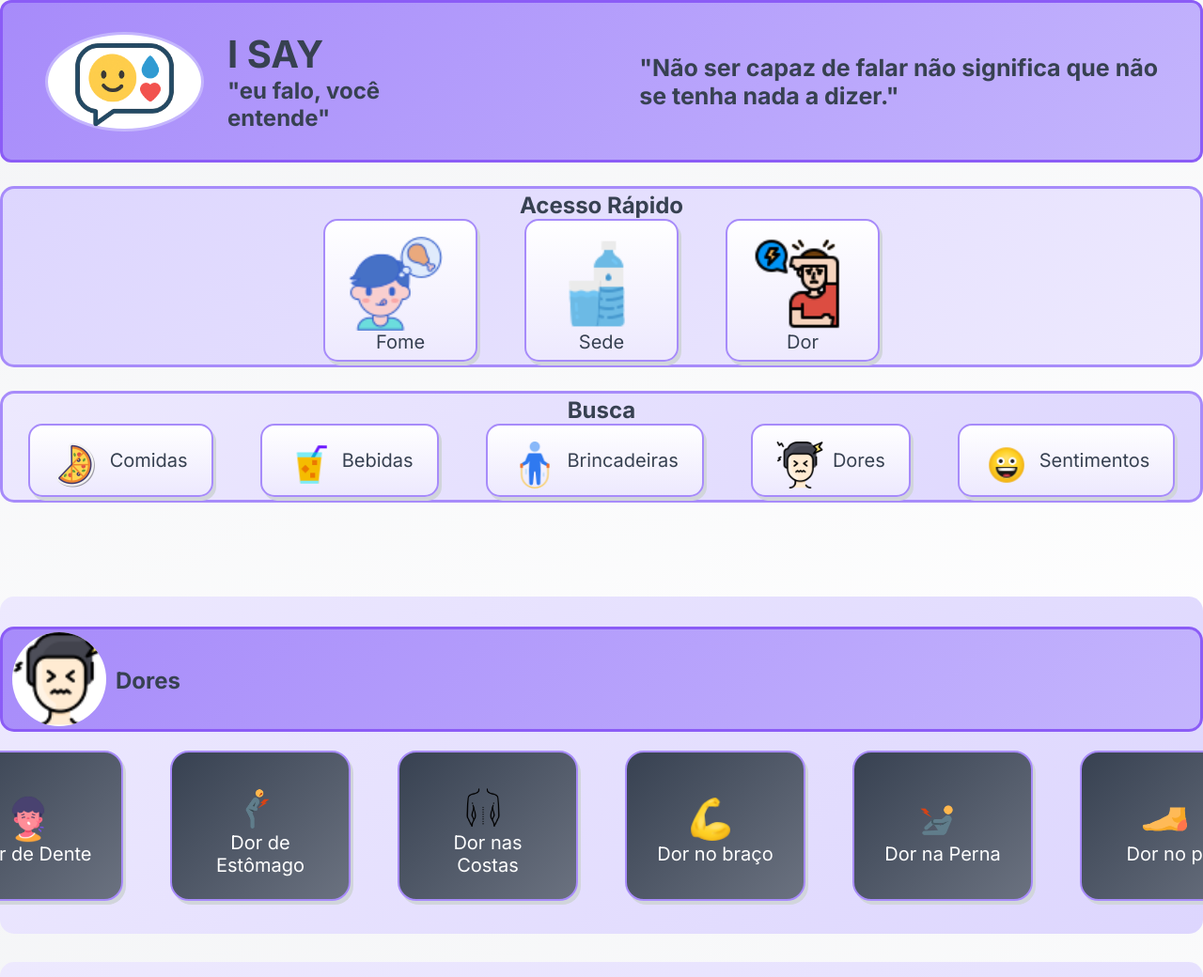
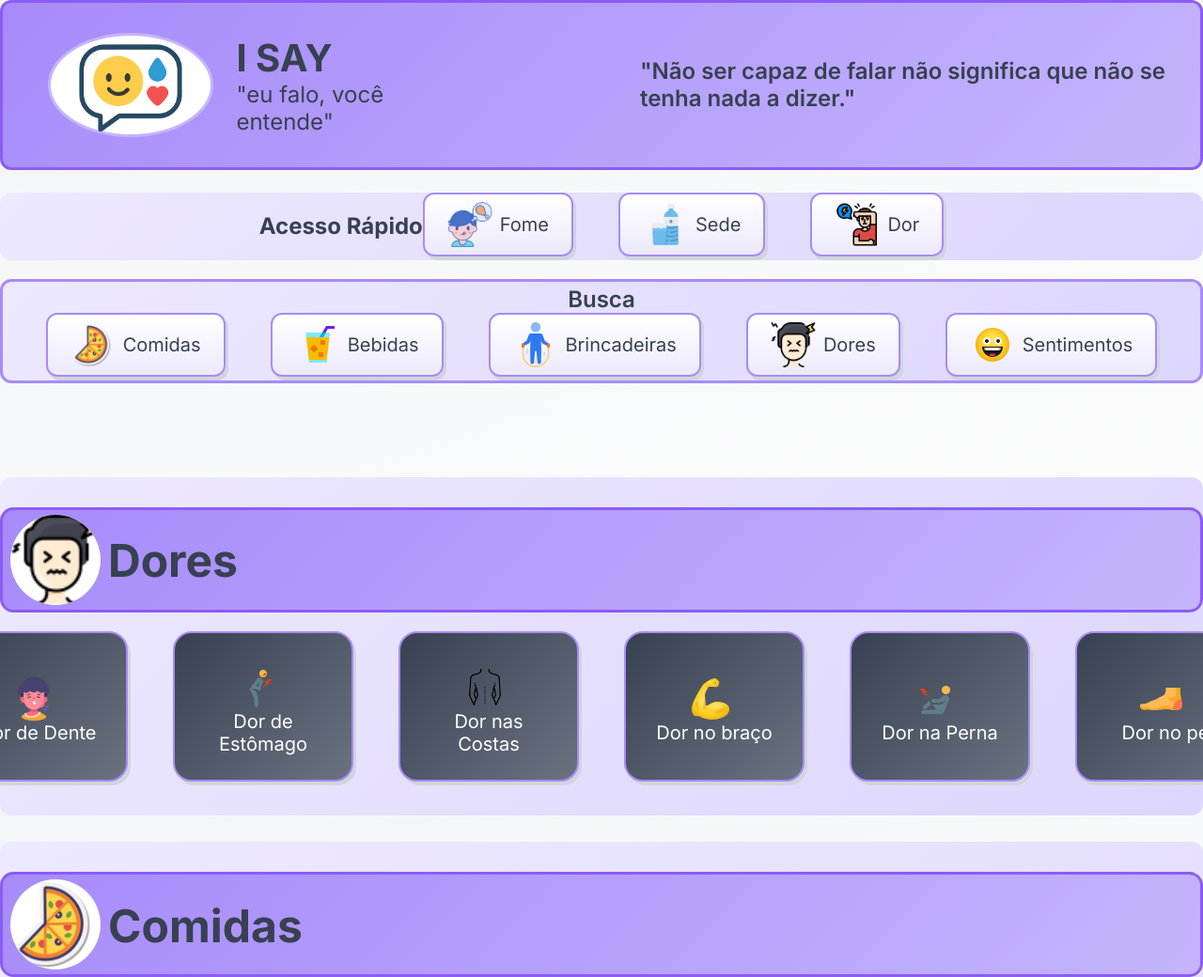
Before and after one commit to BrunoClemes/I-Say, a plain HTML site: page index.html in a window 1280 px wide. Shown: the top 1040 px of the page at 94% size. Drawn offline with Linux system fonts and the light colour scheme.

Commit message:
conserto de medidas

```diff
--- a/styles.css
+++ b/styles.css
@@ -19,17 +19,17 @@ header {
   display: flex;
   flex-direction: row;
   align-items: center;
-  padding: 1.875rem;
+  padding: 2rem;
   background: linear-gradient(135deg, #A78BFA, #C4B5FD);
-  margin-bottom: 1.563rem;
+  margin-bottom: 1.5rem;
   border: 3px solid #8B5CF6;
-  border-radius: 12px;
+  border-radius: 0.75rem;
 }
 
 .logo {
   background-color: #FFFFFF;
   border-radius: 50%;
-  margin-left: 0.938rem;
+  margin-left: 1rem;
   border: 3px solid #C4B5FD;
 }
 
@@ -41,7 +41,7 @@ img {
 }
 
 .name {
-  margin-left: 1.563rem;
+  margin-left: 1.5rem;
 }
 
 .name h1 {
@@ -53,14 +53,14 @@ img {
 
 h2 {
   color: #374151;
-  font-weight: 31.25rem;
+  font-weight: 500;
 }
 
 h3 {
   color: #374151;
-  margin-left: 15.625rem;
-  font-size: 1.563rem;
-  font-weight: 37.5rem;
+  margin-left: 15rem;
+  font-size: 1.5rem;
+  font-weight: 600;
 }
 
 nav {
@@ -76,7 +76,7 @@ nav {
 ul {
   display: flex;
   flex-direction: row;
-  gap: 3.125rem;
+  gap: 3rem;
   list-style-type: none;
   align-items: center;
   text-align: center;
@@ -85,17 +85,16 @@ ul {
 .myButton {
   box-shadow: 3px 4px 0px 0px #D1D5DB;
   background: linear-gradient(to bottom, #FFFFFF 0%, #EDE9FE 100%);
-  border-radius: 0.938rem;
+  border-radius: 0.75rem;
   border: 2px solid #A78BFA;
-  display: inline-block;
   cursor: pointer;
   color: #374151;
   font-size: 1.25rem;
-  padding: 0.438rem  1.563rem;
+  padding: 0.5rem 1.5rem;
   text-decoration: none;
   display: flex;
   align-items: center;
-  margin-bottom: 0.188rem;
+  margin-bottom: 0.25rem;
   transition: all 0.3s ease;
 }
 
@@ -106,52 +105,52 @@ ul {
 
 .myButton:active {
   position: relative;
-  top: 0.063rem;
+  top: 0.1rem;
 }
 
 .myButton img {
-  width: 3.125rem;
-  margin-right: 0.625rem;
+  width: 3rem;
+  margin-right: 0.5rem;
 }
 
-.urgência {
+.urgencia {
   background: linear-gradient(135deg, #DDD6FE, #EDE9FE);
   display: flex;
   flex-direction: column;
   border: 3px solid #A78BFA;
-  margin-bottom: 1.563rem;
-  border-radius: 0.938rem;
+  margin-bottom: 1.5rem;
+  border-radius: 0.75rem;
 }
 
-.urgência a {
-  display:flex;
+.urgencia a {
+  display: flex;
   flex-direction: column;
   align-items: center;
   text-align: center;
 }
 
-.urgência img {
-  width: 6.25rem;
+.urgencia img {
+  width: 6rem;
 }
 
-.urgência h1 {
+.urgencia h1 {
   color: #374151;
-  margin-top: 0.188rem;
-  font-weight: 37.5rem;
+  margin-top: 0.25rem;
+  font-weight: 600;
 }
 
 .busca {
   display: flex;
   flex-direction: column;
   border: 3px solid #A78BFA;
-  border-radius: 0.938rem;
+  border-radius: 0.75rem;
   margin-bottom: 1.25rem;
 }
 
 .busca h1 {
   color: #374151;
-  margin-top: 0.188rem;
-  font-weight: 37.5rem;
+  margin-top: 0.25rem;
+  font-weight: 600;
 }
 
 main {
@@ -162,21 +161,25 @@ main {
   height: 100%;
 }
 
-.tipo{
+.tipo {
   display: flex;
   flex-direction: row;
   align-items: center;
+  font-size: 1.8rem;
+  margin-top: 1.5rem;
+  margin-bottom: 1.25rem;
 }
 
-.tipo img{
-  width: 6.25rem;
+.tipo img {
+  width: 6rem;
 }
 
 main .botao {
   background: linear-gradient(135deg, #EDE9FE, #DDD6FE);
   padding: 2rem 0;
-  border-radius: 0.938rem;
-  margin-bottom: 1.875rem;
+  border-radius: 0.75rem;
+  margin-bottom: 1.8rem;
+  text-align: center;
 }
 
 main .titulo {
@@ -184,31 +187,31 @@ main .titulo {
   display: flex;
   flex-direction: row;
   align-items: center;
-  justify-content: flex-start;
   width: 100%;
   height: 7rem;
   border: 3px solid #8B5CF6;
-  border-radius: 15px;
+  border-radius: 0.9rem;
 }
 
 .titulo img {
-  width: 6.25rem;
-  margin-left: 0.625rem;
-  height: 6.25rem;
+  width: 6rem;
+  margin-left: 0.5rem;
+  height: 6rem;
   background-color: #FFFFFF;
   border-radius: 50%;
 }
 
 .titulo h1 {
-  margin-left: 0.625rem;
+  margin-left: 0.5rem;
   color: #374151;
-  margin-top: 0.125rem;
-  font-size: 3.125;
-  font-weight:43.75rem;
+  margin-top: 0.1rem;
+  font-size: 3rem;
+  font-weight: 700;
 }
 
 main .myButton {
-  height: 9.375rem;
+  height: 9rem;
+  width: 9rem;
   background: linear-gradient(to bottom, #FFFFFF 0%, #EDE9FE 100%);
   margin-top: 1.25rem;
   display: flex;
@@ -223,14 +226,8 @@ main .myButton:hover {
   transform: translateY(-2px);
 }
 
-.myButton img {
-  margin-top: 0.625rem;
-}
-
-.botao {
-  align-items: center;
-  text-align: center;
-
+main .myButton img {
+  margin-top: 0.5rem;
 }
 
 .botao a {
@@ -244,33 +241,60 @@ main .myButton:hover {
   align-items: center;
   justify-content: center;
   text-decoration: none;
-  align-items: center;
-  text-align: center;
-
 }
 
-.tipo{
-  font-size: 1.875rem;
-  margin-top: 1.563rem;
-  margin-bottom: 1.25rem;
-}
-
-#comidas{
+#comidas, #dor {
   align-items: center;
-  text-align: center;
-  display: flex;
-  flex-direction: column;
-
-}
-
-#dor{
-    align-items: center;
   text-align: center;
   display: flex;
   flex-direction: column;
 }
 
-#comidas ul{
+#comidas ul {
   border-bottom: 2px solid #8B5CF6;
-  padding-bottom: 0.625rem;
+  padding-bottom: 0.5rem;
 }
+
+/* =================== RESPONSIVIDADE =================== */
+@media (max-width: 768px) {
+  header {
+    flex-direction: column;
+    text-align: center;
+    padding: 1rem;
+  }
+
+  .name {
+    margin-left: 0;
+    margin-top: 1rem;
+  }
+
+  ul {
+    flex-direction: column;
+    gap: 1rem;
+  }
+
+  h3 {
+    margin-left: 0;
+  }
+
+  .titulo {
+    flex-direction: column;
+    height: auto;
+    padding: 1rem;
+    text-align: center;
+  }
+
+  .titulo img {
+    margin-left: 0;
+    margin-bottom: 0.5rem;
+  }
+
+  .titulo h1 {
+    font-size: 2rem;
+  }
+
+  .botao a {
+    width: 80%;
+    max-width: 18rem;
+  }
+}
```
